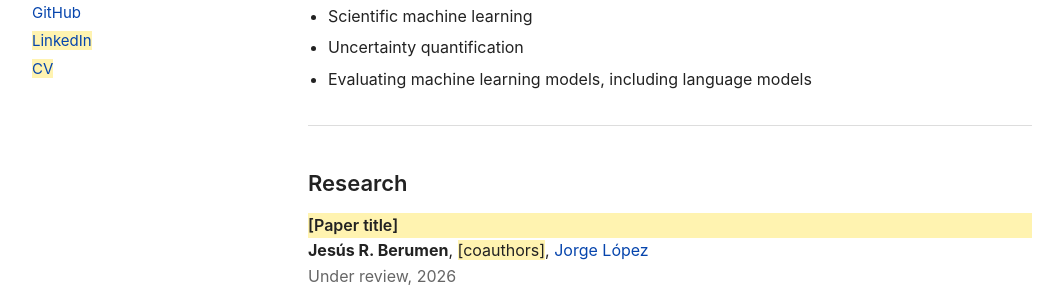
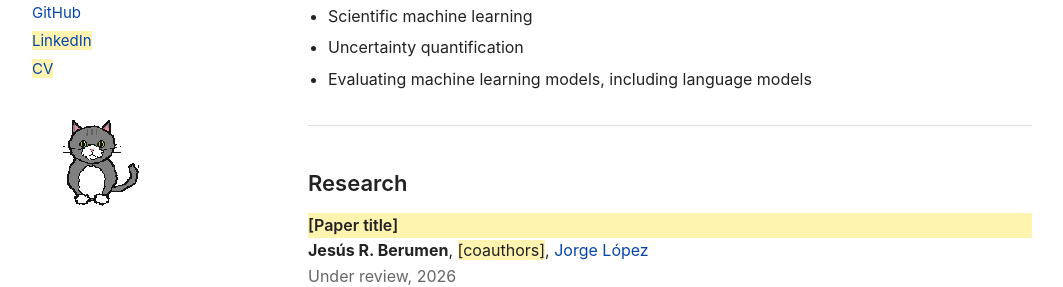
Before and after one commit to qgalinier/jesusberumen, a plain HTML site: page index.html in a window 1280 px wide. Shown: the part 514-801 px from the top of the page, without its empty margins (108-1171 px from the left). Drawn offline with Linux system fonts and the light colour scheme.

Commit message:
Add a cat

```diff
--- a/index.html
+++ b/index.html
@@ -38,12 +38,14 @@
   .pub p { margin: 6px 0 0; }
   .muted { color: #666; }
   .todo { background: #fff3b0; }
+  aside img.cat { width: 120px; margin-top: 28px; background: none; border-radius: 0; image-rendering: pixelated; }
   @media (max-width: 720px) {
     body { grid-template-columns: minmax(0, 1fr); gap: 32px; padding-top: 32px; }
     aside { position: static; display: grid; grid-template-columns: 120px minmax(0, 1fr); gap: 0 20px; align-items: start; }
     aside img { grid-row: span 4; }
     aside h1 { margin-top: 0; }
     aside ul { margin-top: 8px; }
+    aside img.cat { display: none; }
   }
 </style>
 </head>
@@ -60,6 +62,7 @@
     <li><a href="#" class="todo">LinkedIn</a></li>
     <li><a href="cv.pdf" class="todo">CV</a></li>
   </ul>
+  <img class="cat" src="cat.png" alt="A cat drawn in Paint" width="200" height="170">
 </aside>
 
 <main>
```
Also changed, not shown: cat.png (added).
